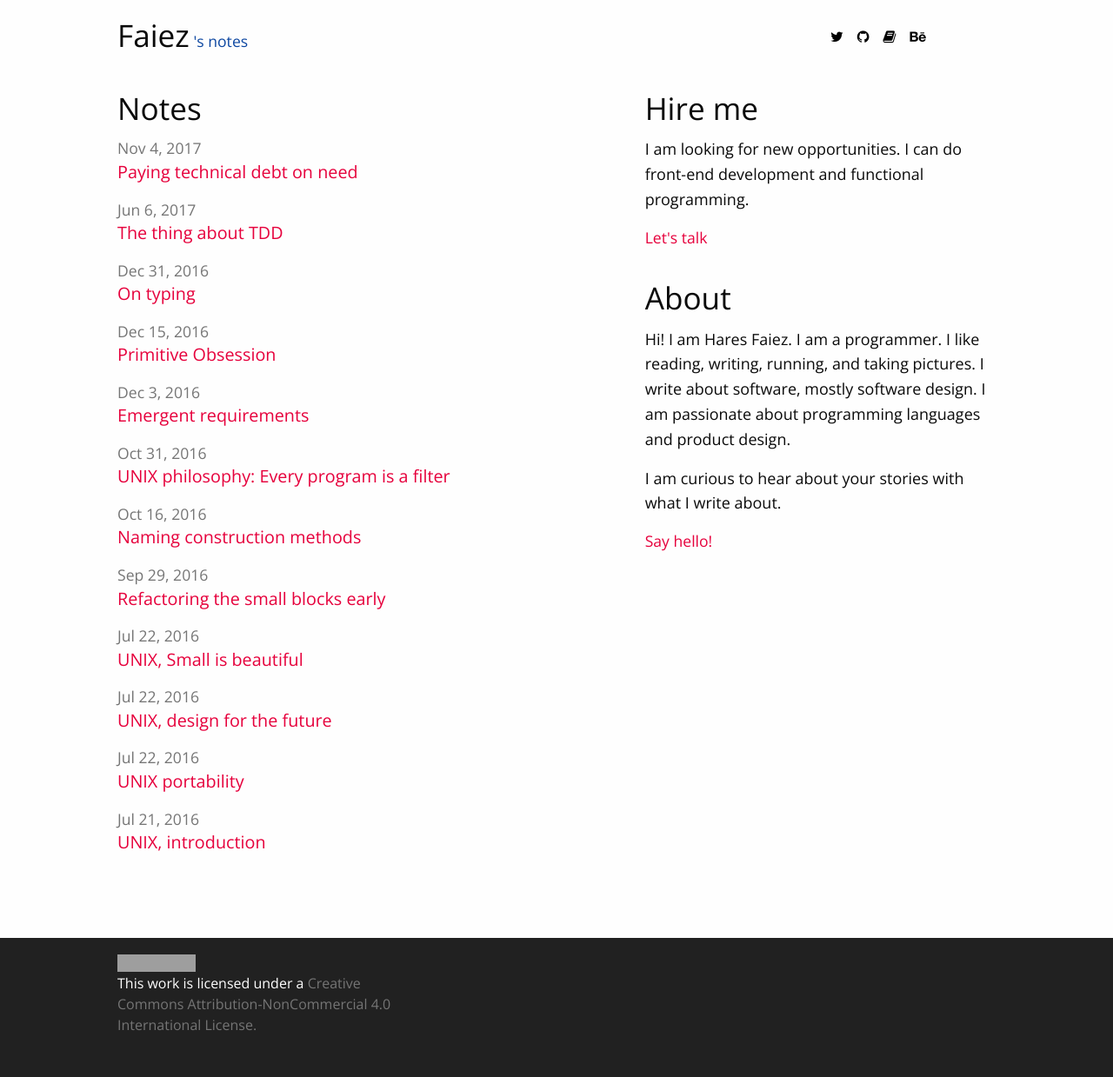
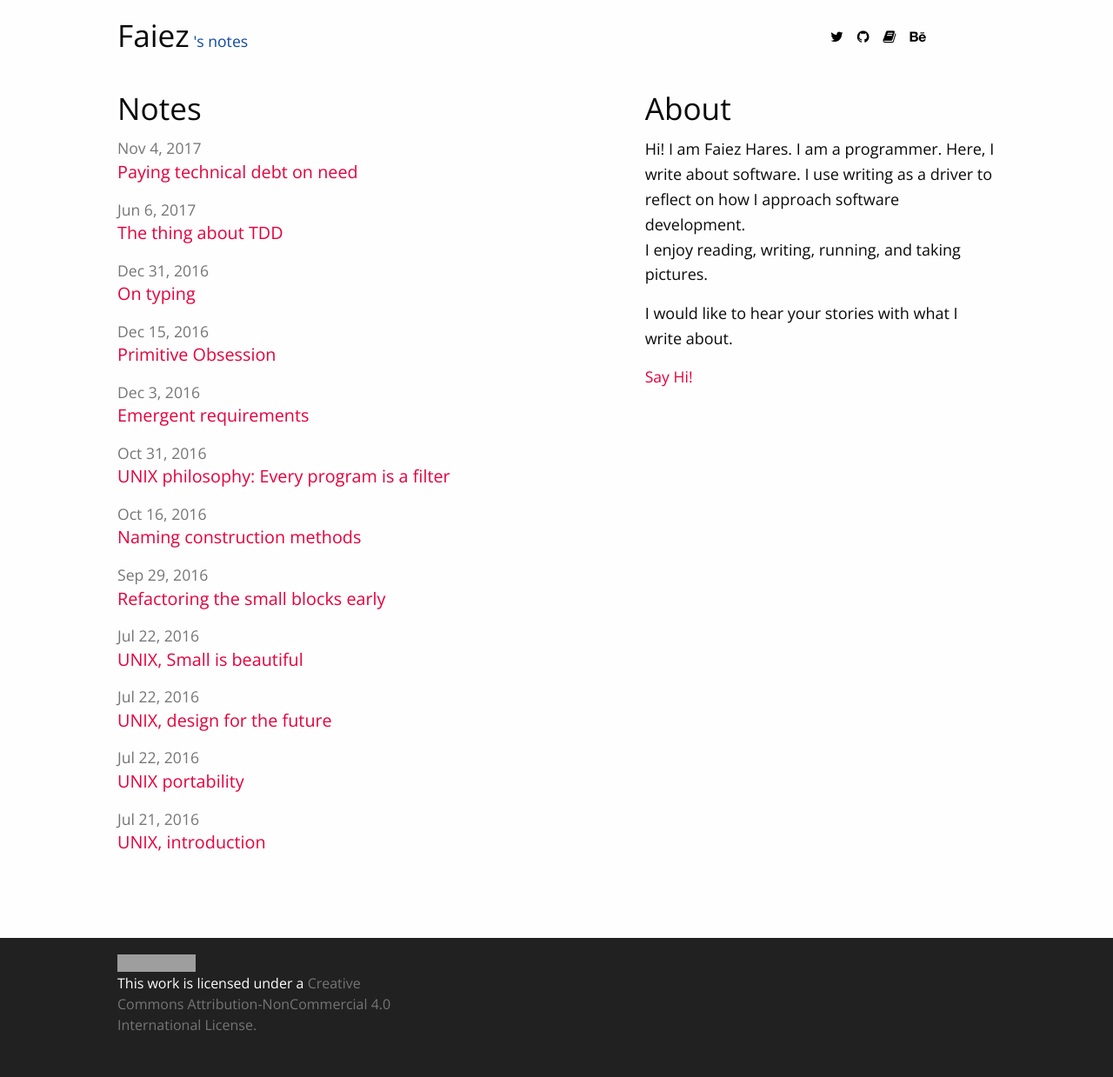
Before and after one commit to haresfaiez/haresfaiez.github.io, a Jekyll site: the page built from index.html, in a window 1280 px wide. Shown: the whole page at 87% size. Built offline with Jekyll 4.4.1, drawn with Linux system fonts in a browser that asks for light colours; grey boxes are pictures that could not be loaded.

Commit message:
Update my introduction

```diff
--- a/_includes/about.html
+++ b/_includes/about.html
@@ -2,14 +2,17 @@
   <h1>About</h1>
 
   <p>
-    Hi! I am Hares Faiez. I am a programmer.
-    I like reading, writing, running, and taking pictures.
-    I write about software, mostly software design.
-    I am passionate about programming languages and product design.
+    Hi! I am <strong>Faiez Hares</strong>.
+    I am a <strong>programmer</strong>.
+    Here, I write about software.
+    I use writing as a driver to reflect on how
+    I approach software development.
+    <br>
+    I enjoy reading, writing, running, and taking pictures.
   </p>
 
   <p>
-    I am curious to hear about your stories with what I write about.
+    I would like to hear your stories with what I write about.
   </p>
-  <a href="/get-in-touch/">Say hello!</a>
+  <a href="/get-in-touch/">Say <strong>Hi!</strong></a>
 </section>
--- a/_includes/hireme.html
+++ /dev/null
@@ -1,10 +0,0 @@
-<section>
-  <h1>Hire me</h1>
-
-  <p>
-    I am looking for new opportunities.
-    I can do front-end development and functional programming.
-  </p>
-
-  <a href="/hireme">Let's talk</a>
-</section>
--- a/index.html
+++ b/index.html
@@ -6,7 +6,6 @@ layout: default
     {% include notes.html %}
   </section>
   <div class="large-5 cell">
-    {% include hireme.html %}
     {% include about.html %}
   </div>
 </div>
```
